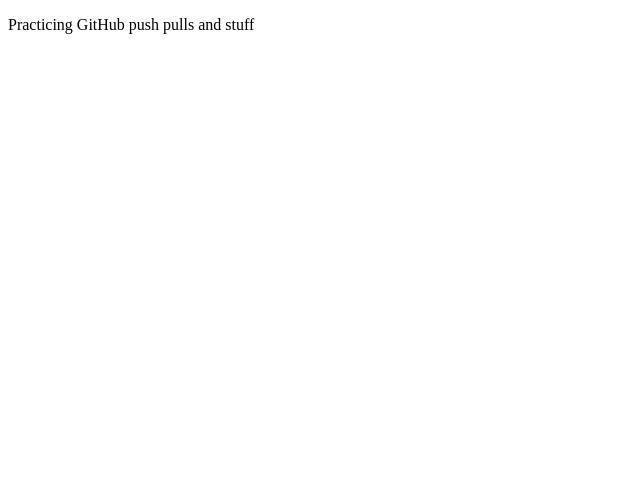
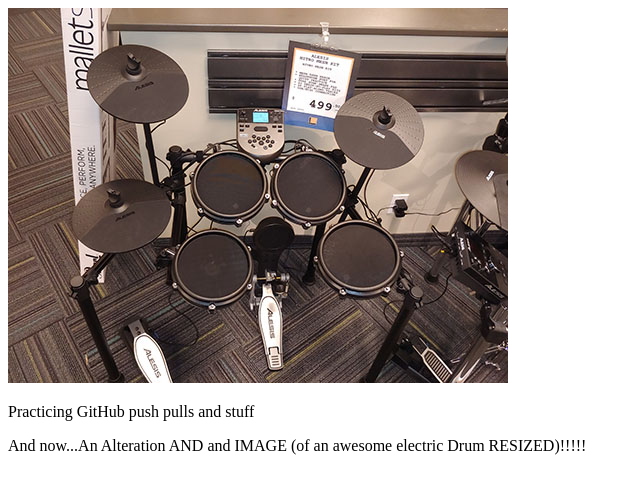
Before and after one commit to theozexx/ProjektRED, a plain HTML site: page index.html in a window 1280 px wide. Shown: the whole page, without its empty margins (0-640 px from the left). Drawn offline with Linux system fonts and the light colour scheme.

Commit message:
added image and text to HTML

```diff
--- a/index.html
+++ b/index.html
@@ -5,6 +5,10 @@
 	<title>THis is a TEST!!</title>
 </head>
 <body>
+	<img src="images/E_Drum_Resized.jpg">
+
 	<p>Practicing GitHub push pulls and stuff</p>
+
+	<p>And now...An Alteration AND and IMAGE (of an awesome electric Drum RESIZED)!!!!!</p>
 </body>
 </html>
```
Also changed, not shown: images/E_Drum_Resized.jpg (added), 1 other file.
